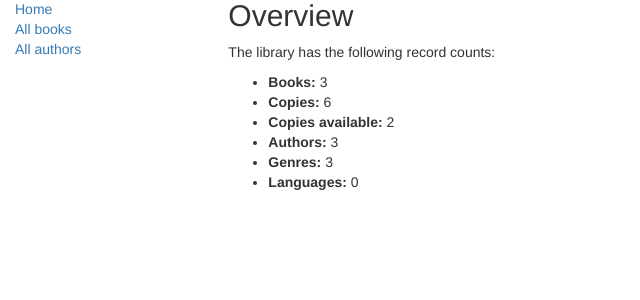
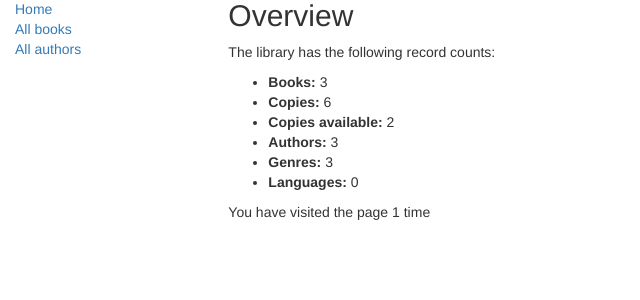
Before and after one commit to DDennis9/Locallibrary, a Django app: page /catalog/ in a window 1280 px wide. Shown: the part 246-546 px from the top of the page, without its empty margins (0-640 px from the left). Run offline with Django 3.2, Linux system fonts and the light colour scheme; data comes from the database, SQL or seed files in the repository; both versions use the stored data as it was after the commit; data that the repository does not hold is empty; some libraries are stand-ins or nearby versions.

Commit message:
Tutorial Part 7 complete

```diff
--- a/catalog/templates/index.html
+++ b/catalog/templates/index.html
@@ -17,4 +17,6 @@
     <li><strong>Languages:</strong> {{ num_languages }}</li>
   </ul>
 
+  <p>You have visited the page {{ num_visits }} {% if num_visits == 1 %} time {% else %} times {% endif %}</p>
+
 {% endblock %}
--- a/catalog/views.py
+++ b/catalog/views.py
@@ -3,6 +3,7 @@ from django.views import generic
 from .models import Book, Author, BookInstance, Genre, Language
 
 # Create your views here.
+
 
 def index(request):
     """View function for home page of site."""
@@ -15,13 +16,18 @@ def index(request):
     num_genres = Genre.objects.count()
     num_languages = Language.objects.count()
 
+    # Number of visits to this view, as counted in the session variable. Get value of the num_visits key, set it
+    # to 1 if it does not exist.
+    num_visits = request.session.get('num_visits', 1)
+    request.session['num_visits'] = num_visits + 1
+
     # Render the HTML template index.html with the data in the context variable
     return render(
         request,
         'index.html',
         context={'num_books': num_books, 'num_instances': num_instances,
                  'num_instances_available': num_instances_available, 'num_authors': num_authors,
-                 'num_genres': num_genres, 'num_languages': num_languages},
+                 'num_genres': num_genres, 'num_languages': num_languages, 'num_visits': num_visits},
     )
 
 
```
Also changed, not shown: db.sqlite3.
